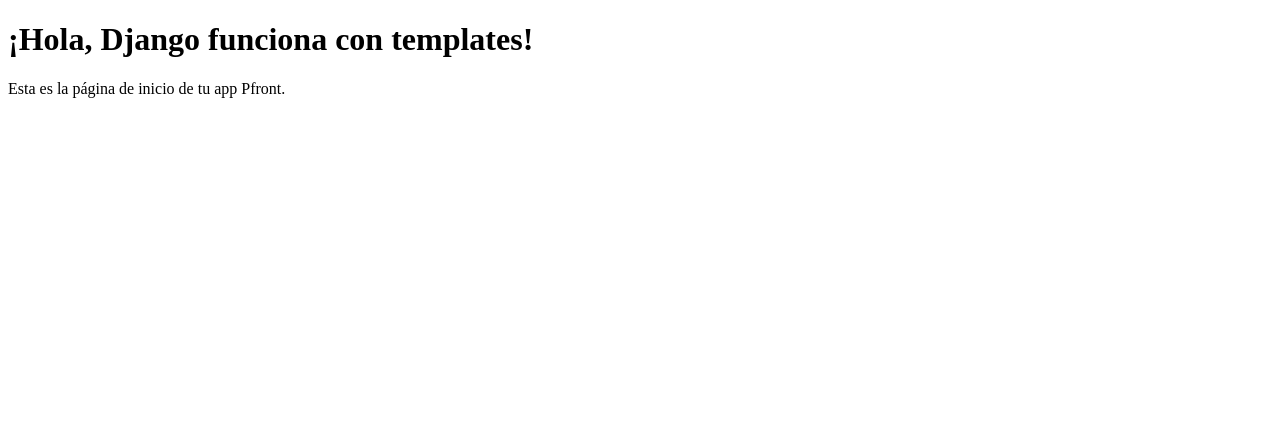
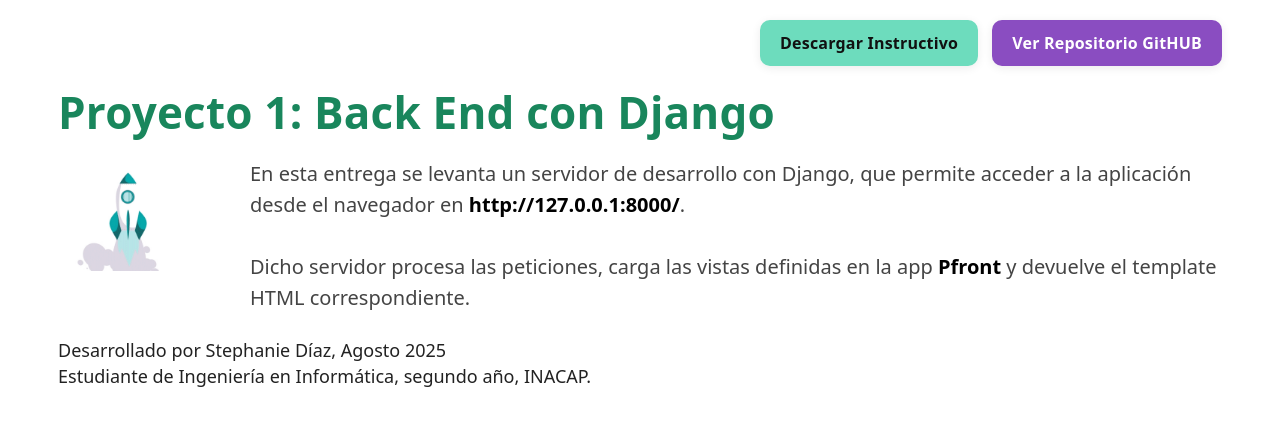
Before and after one commit to stephydaysp/ProyectoFront, a Django app: page / in a window 1280 px wide. Shown: the top 445 px of the page. Run offline with Django 5.2, Linux system fonts and the light colour scheme.

Commit message:
UI: layout final + estáticos (gif y instructivo) con {% static %}

```diff
--- a/Pfront/templates/Pfront/home.html
+++ b/Pfront/templates/Pfront/home.html
@@ -1,11 +1,136 @@
+{% load static %}
 <!DOCTYPE html>
 <html lang="es">
 <head>
-  <meta charset="UTF-8">
-  <title>Inicio ProyectoFront</title>
+  <meta charset="UTF-8" />
+  <meta name="viewport" content="width=device-width, initial-scale=1" />
+  <title>Proyecto 1: Back End con Django</title>
+  <style>
+    :root{
+      --verde:#6ddcbd;
+      --morado:#8a4dc1;
+      --titulo:#19865c;
+      --negro:#111;
+      --gris:#444;
+    }
+    *{box-sizing:border-box}
+    html,body{margin:0;padding:0;font-family:system-ui,-apple-system,Segoe UI,Roboto,Ubuntu,"Helvetica Neue",Arial,sans-serif;color:var(--negro)}
+
+    .wrap{
+      max-width:1200px;
+      margin:0 auto;
+      padding:20px 18px 56px;
+      display:grid;
+      grid-template-columns: 1fr;
+      grid-template-rows: auto auto auto auto;
+      row-gap:18px;
+    }
+
+    .topbar{
+      display:flex;
+      gap:14px;
+      justify-content:flex-end;
+      align-items:center;
+      flex-wrap:wrap;
+    }
+    .btn{
+      display:inline-flex;
+      align-items:center;
+      justify-content:center;
+      padding:12px 20px;
+      border-radius:10px;
+      font-weight:700;
+      letter-spacing:.2px;
+      transition:transform .12s ease, opacity .12s ease, box-shadow .12s ease;
+      box-shadow:0 2px 10px rgba(0,0,0,.08);
+      text-decoration:none;
+      white-space:nowrap;
+    }
+    .btn:active{transform:scale(.98)}
+    .btn:hover{opacity:.95}
+    .btn--verde{background:var(--verde); color:#111}
+    .btn--morado{background:var(--morado); color:#fff}
+
+    .title{
+      font-size:44px;
+      line-height:1.1;
+      color:var(--titulo);
+      font-weight:800;
+      margin:4px 0 4px;
+      letter-spacing:.2px;
+    }
+
+    .content{
+      display:grid;
+      grid-template-columns: 170px 1fr;
+      gap:22px;
+      align-items:start;
+    }
+    .rocket{
+      width:140px;
+      max-width:100%;
+      display:block;
+      margin-top:6px;
+    }
+    .text{
+      font-size:20px;
+      line-height:1.55;
+      color:var(--gris);
+      font-weight:500;
+    }
+    .text strong{color:#000}
+
+    .footer{
+      font-size:18px;
+      color:#222;
+      line-height:1.45;
+      margin-top:6px;
+    }
+
+    @media (max-width: 720px){
+      .wrap{padding:18px 14px 42px}
+      .topbar{justify-content:center}
+      .title{font-size:34px; text-align:left}
+      .content{grid-template-columns: 80px 1fr; gap:14px}
+      .rocket{width:70px}
+      .text{font-size:18px}
+      .footer{font-size:16px}
+      .btn{padding:11px 16px; border-radius:9px}
+    }
+  </style>
 </head>
 <body>
-  <h1>¡Hola, Django funciona con templates!</h1>
-  <p>Esta es la página de inicio de tu app Pfront.</p>
+  <main class="wrap">
+    <!-- Fila 1 -->
+    <div class="topbar">
+      <a class="btn btn--verde" href="{% static 'docs/proyectodjango.txt' %}" download>
+        Descargar Instructivo
+      </a>
+      <a class="btn btn--morado" href="https://github.com/stephydaysp/ProyectoFront" target="_blank" rel="noopener">
+        Ver Repositorio GitHUB
+      </a>
+    </div>
+
+    <!-- Fila 2 -->
+    <h1 class="title">Proyecto 1: Back End con Django</h1>
+
+    <!-- Fila 3 -->
+    <section class="content">
+      <img class="rocket" src="{% static 'img/cohete_django.gif' %}" alt="Cohete Django animado">
+      <div class="text">
+        En esta entrega se levanta un servidor de desarrollo con Django,
+        que permite acceder a la aplicación desde el navegador en
+        <strong>http://127.0.0.1:8000/</strong>.<br><br>
+        Dicho servidor procesa las peticiones, carga las vistas definidas en la app
+        <strong>Pfront</strong> y devuelve el template HTML correspondiente.
+      </div>
+    </section>
+
+    <!-- Fila 4 -->
+    <div class="footer">
+      Desarrollado por Stephanie Díaz, Agosto 2025<br>
+      Estudiante de Ingeniería en Informática, segundo año, INACAP.
+    </div>
+  </main>
 </body>
 </html>
```
Also changed, not shown: Pfront/static/docs/proyectodjango.txt (added, +96 -0 lines), Pfront/static/img/cohete_django.gif (added).
